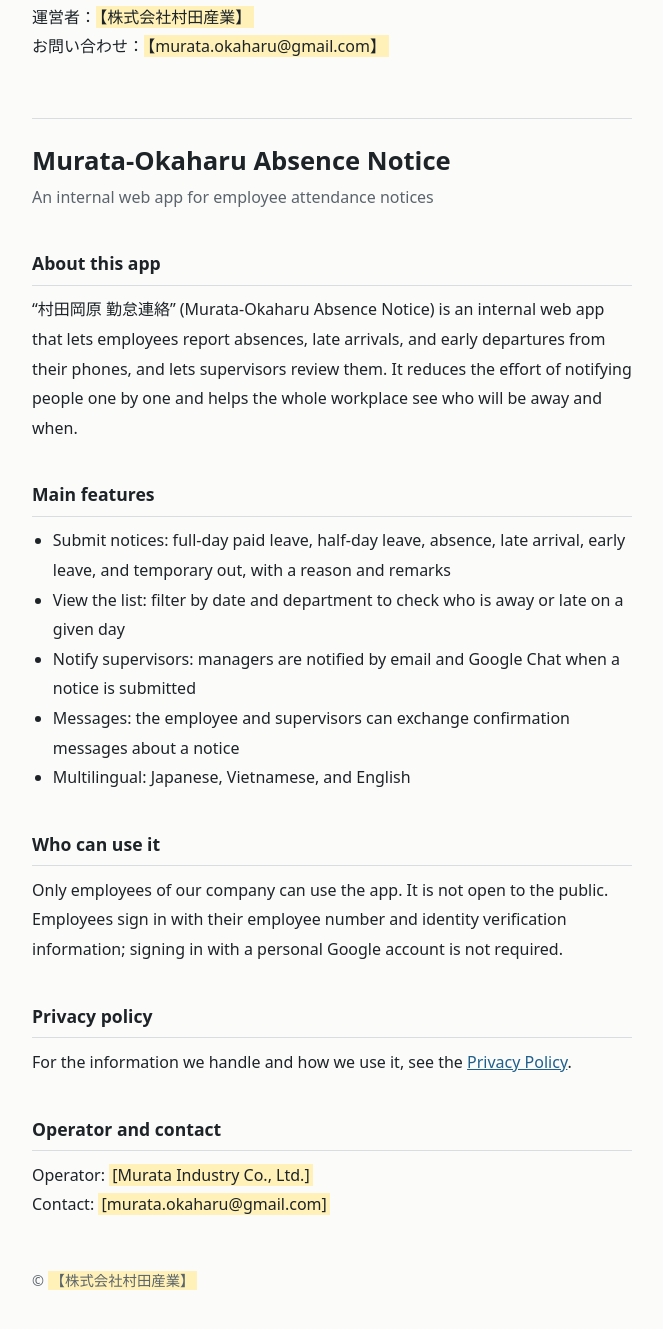
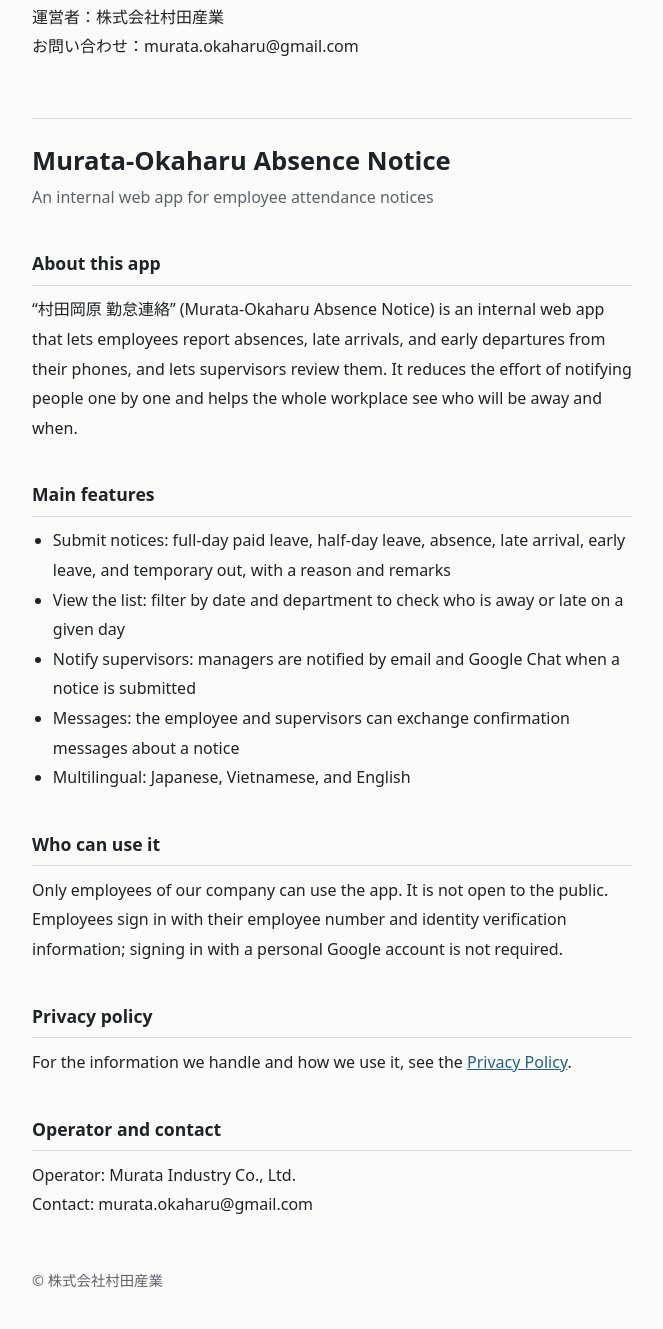
Before and after one commit to Murata-Okaharu/murata-okaharu.github.io, a plain HTML site: page index.html in a window 1280 px wide. Shown: the part 1017-2346 px from the top of the page, without its empty margins (308-971 px from the left). Drawn offline with Linux system fonts and the light colour scheme.

Commit message:
Add files via upload

```diff
--- a/index.html
+++ b/index.html
@@ -78,8 +78,8 @@
     <p>取り扱う情報や利用目的については、<a href="privacy.html">プライバシーポリシー</a>をご覧ください。</p>
 
     <h2>運営者・お問い合わせ</h2>
-    <p>運営者：<mark>【株式会社村田産業】</mark><br>
-    お問い合わせ：<mark>【murata.okaharu@gmail.com】</mark></p>
+    <p>運営者：株式会社村田産業<br>
+    お問い合わせ：murata.okaharu@gmail.com</p>
   </section>
 
   <section id="en" class="en" lang="en">
@@ -105,11 +105,11 @@
     <p>For the information we handle and how we use it, see the <a href="privacy.html#en">Privacy Policy</a>.</p>
 
     <h2>Operator and contact</h2>
-    <p>Operator: <mark>[Murata Industry Co., Ltd.]</mark><br>
-    Contact: <mark>[murata.okaharu@gmail.com]</mark></p>
+    <p>Operator: Murata Industry Co., Ltd.<br>
+    Contact: murata.okaharu@gmail.com</p>
   </section>
 
-  <footer>© <mark>【株式会社村田産業】</mark></footer>
+  <footer>© 株式会社村田産業</footer>
 </main>
 </body>
 </html>
```
Also changed, not shown: privacy.html (+9 -9 lines).
